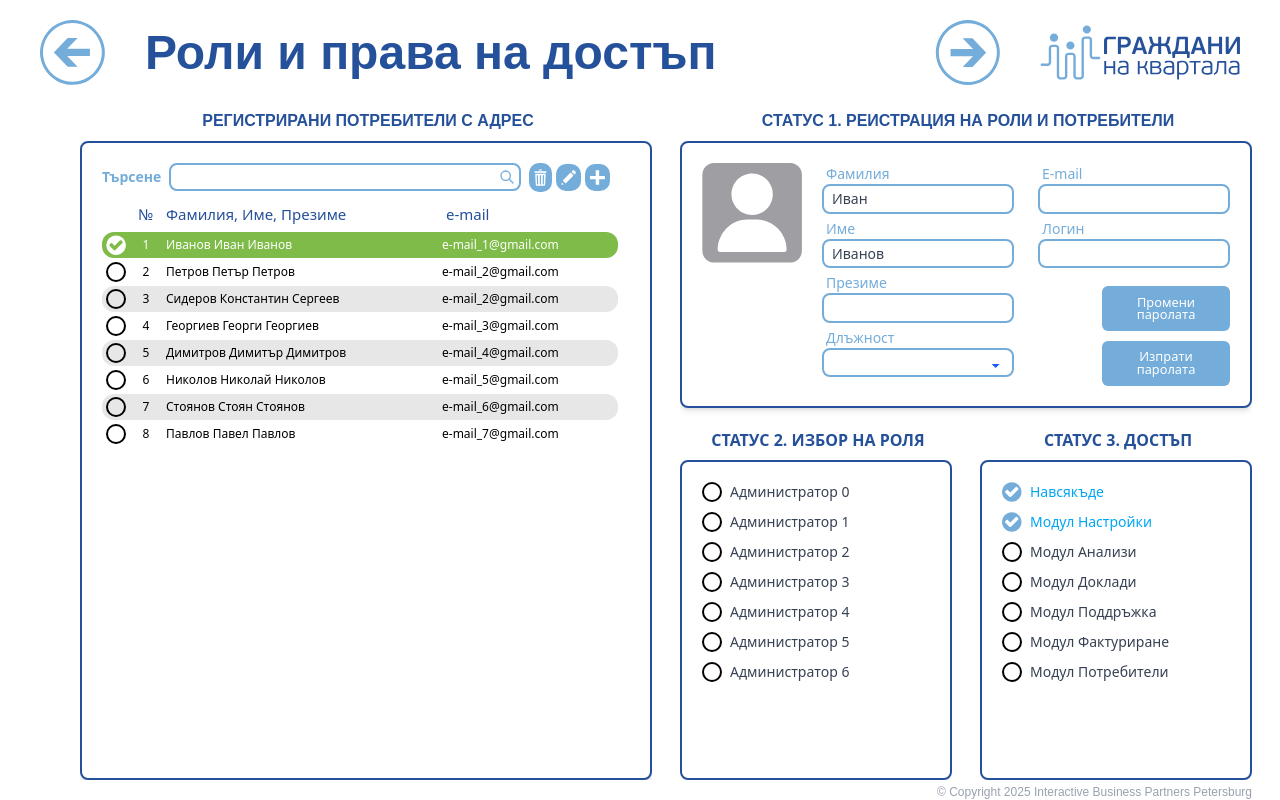
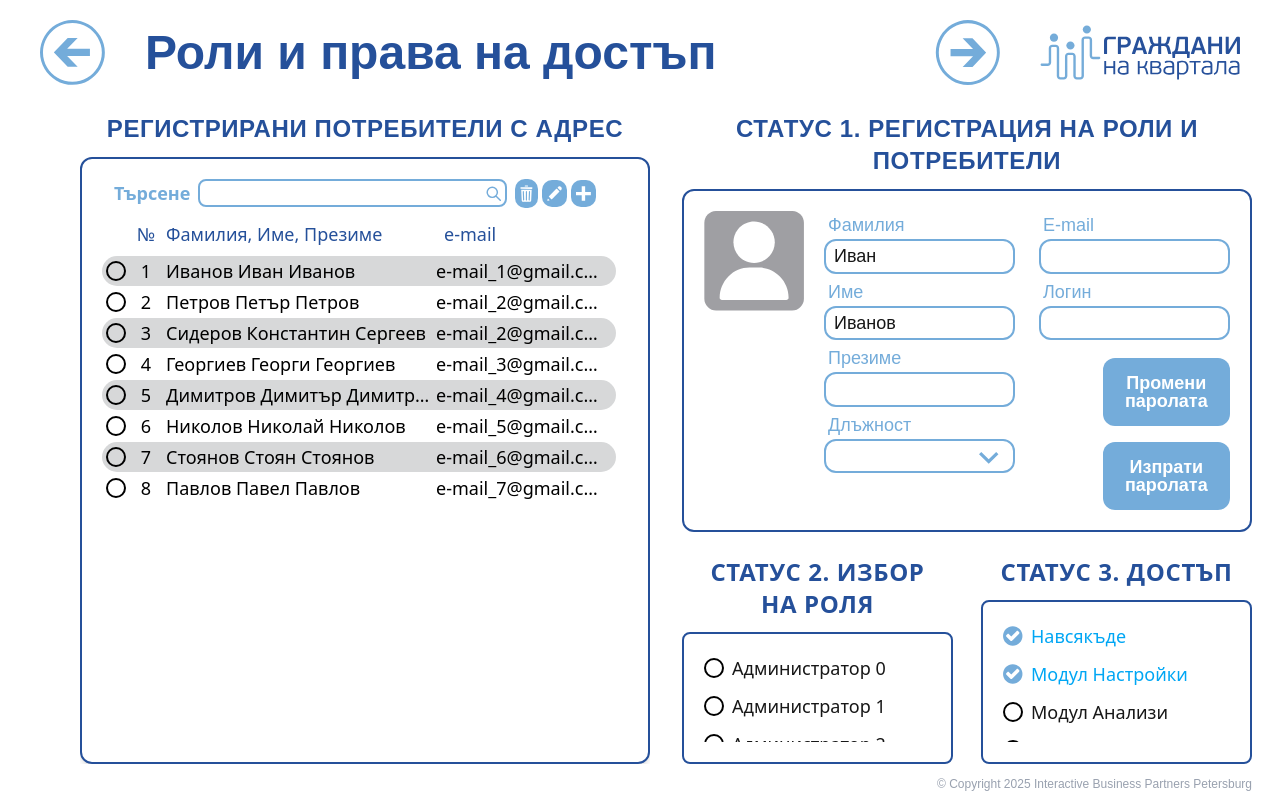
Before and after one commit to MiroslavAtanasov01/gk-web, a Next.js app: page /user-roles in a window 1280 px wide. Built offline with nearby package versions, Linux system fonts and the light colour scheme.

Commit message:
Refactor user roles components for improved layout and styling; enhance typography and spacing in UserList, UserForm, and OptionsList; add initial user data mock.

```diff
--- a/src/app/user-roles/page.tsx
+++ b/src/app/user-roles/page.tsx
@@ -1,7 +1,5 @@
 "use client";
 
-import Image from "next/image";
-import { useRouter } from "next/navigation";
 import UserList from "@/components/user-roles/UserList";
 import UserForm from "@/components/user-roles/UserForm";
 import OptionsList, {
@@ -10,15 +8,7 @@ import OptionsList, {
 import { useState } from "react";
 import Header from "@/components/auto-reports/Header";
 
-// If SelectableItem is not exported from OptionsList.tsx, define it here or import it if it's in a separate types file
-// export interface SelectableItem {
-//   id: string | number;
-//   label: string;
-// }
-
 export default function FixCampaign() {
-  const router = useRouter();
-
   const roleOptions: SelectableItem[] = [
     { id: "role_admin0", label: "Администратор 0" },
     { id: "role_admin1", label: "Администратор 1" },
@@ -57,32 +47,32 @@ export default function FixCampaign() {
     <div className="flex h-screen flex-col">
       <Header title="Роли и права на достъп" />
 
-      <div className="flex w-full grow gap-7 overflow-hidden p-1 px-7 pl-20">
+      <div className="mt-3 flex w-full grow gap-8 overflow-hidden p-1 px-7 pl-20">
         <div className="flex flex-1 flex-col overflow-hidden">
           <div className="flex justify-center">
-            <p className="text-text-secondary pt-5 pb-2 pl-1 font-bold uppercase">
-              Регистрирани потребители с адрес
+            <p className="text-primary w-full p-3 text-center text-2xl font-semibold tracking-wide">
+              РЕГИСТРИРАНИ ПОТРЕБИТЕЛИ С АДРЕС
             </p>
           </div>
-          <div className="border-text-secondary relative m-auto flex h-full w-full flex-col rounded-lg border-2 bg-white p-5 font-sans shadow-md">
+          <div className="border-text-secondary relative m-auto flex h-full w-full flex-col rounded-xl border-2 bg-white p-5 font-sans shadow-md">
             <UserList />
           </div>
         </div>
 
         <div className="flex flex-1 flex-col overflow-hidden">
           <div className="flex justify-center">
-            <p className="text-text-secondary pt-5 pb-2 pl-1 font-bold uppercase">
-              Статус 1. Реистрация на роли и потребители
+            <p className="text-primary w-full p-3 text-center text-2xl font-semibold tracking-wide">
+              СТАТУС 1. РЕГИСТРАЦИЯ НА РОЛИ И ПОТРЕБИТЕЛИ
             </p>
           </div>
           <div className="flex flex-1 flex-col overflow-hidden">
-            <div className="border-text-secondary relative m-auto mb-3 flex w-full flex-col rounded-lg border-2 bg-white p-5 font-sans shadow-md">
+            <div className="border-text-secondary relative m-auto mb-3 flex w-full flex-col rounded-xl border-2 p-5">
               <UserForm />
             </div>
             <div className="flex w-full flex-1 flex-row gap-7 overflow-hidden font-sans">
               <div className="flex w-1/2 flex-col">
-                <p className="text-text-secondary w-full shrink-0 pt-2 pb-2 pl-1 text-center font-bold uppercase">
-                  Статус 2. Избор на роля
+                <p className="text-primary w-full p-3 text-center text-2xl font-semibold tracking-wide">
+                  СТАТУС 2. ИЗБОР НА РОЛЯ
                 </p>
                 <OptionsList
                   items={roleOptions}
@@ -92,8 +82,8 @@ export default function FixCampaign() {
                 />
               </div>
               <div className="flex w-1/2 flex-col">
-                <p className="text-text-secondary w-full shrink-0 pt-2 pb-2 pl-1 text-center font-bold uppercase">
-                  Статус 3. Достъп
+                <p className="text-primary w-full p-3 text-center text-2xl font-semibold tracking-wide">
+                  СТАТУС 3. ДОСТЪП
                 </p>
                 <OptionsList
                   items={accessOptions}
@@ -107,7 +97,7 @@ export default function FixCampaign() {
         </div>
       </div>
       <div>
-        <p className="pr-7 text-end text-xs text-gray-400">
+        <p className="py-2 pr-7 text-end text-xs text-gray-400">
           © Copyright 2025 Interactive Business Partners Petersburg
         </p>
       </div>
--- a/src/components/user-roles/OptionsList.tsx
+++ b/src/components/user-roles/OptionsList.tsx
@@ -62,7 +62,7 @@ const OptionsList: React.FC<MultiSelectProps> = ({
       className={`border-text-secondary flex flex-col rounded-lg border-2 bg-white p-5 ${className}`}
     >
       {items.length === 0 ? (
-        <p className="text-sm text-gray-500">No options available.</p>
+        <p className="text-lg">No options available.</p>
       ) : (
         <ul className="custom-scrollbar space-y-2.5 overflow-y-auto">
           {items.map((item) => {
@@ -88,10 +88,8 @@ const OptionsList: React.FC<MultiSelectProps> = ({
                   <IconUncheckedCircle className="shrink-0" />
                 )}
                 <span
-                  className={`ml-2 text-sm ${
-                    isSelected
-                      ? "text-sky-500"
-                      : "group-hover:text-secondary text-gray-700"
+                  className={`ml-2 text-lg ${
+                    isSelected ? "text-sky-500" : "group-hover:text-secondary"
                   }`}
                 >
                   {item.label}
--- a/src/components/user-roles/UserForm.tsx
+++ b/src/components/user-roles/UserForm.tsx
@@ -1,4 +1,4 @@
-"use client"; // If using Next.js App Router
+"use client";
 
 import React from "react";
 import Image from "next/image";
@@ -25,14 +25,11 @@ const FormField: React.FC<FormFieldProps> = ({
   const fieldId = id || label.toLowerCase().replace(/\s+/g, "-");
 
   const baseInputClasses =
-    "w-full border-2 rounded-lg px-2 py-1 mb-1 text-sm text-gray-700 bg-white leading-tight border-secondary focus:outline-none focus:border-secondary focus:ring-1 focus:ring-secondary";
+    "w-full border-2 rounded-xl px-2 py-1 mb-1 text-lg leading-tight border-secondary focus:outline-none focus:border-secondary focus:ring-1 focus:ring-secondary";
 
   return (
     <div className="mb-0">
-      <label
-        htmlFor={fieldId}
-        className="text-secondary block pl-1 text-[14px]"
-      >
+      <label htmlFor={fieldId} className="text-secondary block pl-1 text-lg">
         {label}
       </label>
       {isSelect ? (
@@ -49,11 +46,14 @@ const FormField: React.FC<FormFieldProps> = ({
             )}
             {children}
           </select>
-          <div className="pointer-events-none absolute inset-y-0 right-0 flex items-center px-3 text-blue-600">
-            <svg className="h-4 w-4 fill-current" viewBox="0 0 20 20">
-              <path d="M7 10l5 5 5-5H7z" />
-            </svg>
-          </div>
+          <span className="pointer-events-none absolute top-1/2 right-4 -translate-y-1/2">
+            <Image
+              src="/images/down-arrow.svg"
+              alt="arrow"
+              width={20}
+              height={15}
+            />
+          </span>
         </div>
       ) : (
         <input
@@ -70,7 +70,7 @@ const FormField: React.FC<FormFieldProps> = ({
 
 function UserForm() {
   const buttonClasses =
-    "w-2/3 bg-secondary text-white font-medium py-[0.6rem] px-4 rounded-md text-[0.8rem] transition-colors duration-200 ease-in-out leading-none hover:bg-[#7FA0CC]";
+    "w-2/3 bg-secondary text-white font-medium p-4 rounded-xl cursor-pointer text-lg transition-colors duration-200 font-semibold ease-in-out leading-none hover:bg-primary";
 
   return (
     <>
@@ -111,7 +111,7 @@ function UserForm() {
               <FormField label="E-mail" id="email" type="email" />
               <FormField label="Логин" id="login" />
             </div>
-            <div className="mt-auto space-y-2.5 pt-3.5 text-end">
+            <div className="mt-auto space-y-4 pt-3.5 text-end">
               <button type="button" className={buttonClasses}>
                 Промени паролата
               </button>
--- a/src/components/user-roles/UserList.tsx
+++ b/src/components/user-roles/UserList.tsx
@@ -3,13 +3,14 @@
 import React, { useState } from "react";
 import Image from "next/image";
 import "@/styles/campaign.css";
+import { initialUsersData } from "@/utils/mockData";
 
 // Helper SVG Icon Components (Search and Chevrons are still used)
 const SearchIcon = ({ className = "w-4 h-4" }: { className?: string }) => (
   <svg
     className={className}
     fill="none"
-    viewBox="0 0 24 24"
+    viewBox="0 0 22 22"
     stroke="currentColor"
     strokeWidth={2}
   >
@@ -37,46 +38,15 @@ const IconCheckedCircle = ({ className }: { className?: string }) => (
     className={className}
   />
 );
-interface UserData {
+export interface UserData {
   id: number;
   num: number;
   name: string;
   email: string;
 }
 
-const initialUsersData: UserData[] = [
-  { id: 1, num: 1, name: "Иванов Иван Иванов", email: "e-mail_1@gmail.com" },
-  { id: 2, num: 2, name: "Петров Петър Петров", email: "e-mail_2@gmail.com" },
-  {
-    id: 3,
-    num: 3,
-    name: "Сидеров Константин Сергеев",
-    email: "e-mail_2@gmail.com",
-  },
-  {
-    id: 4,
-    num: 4,
-    name: "Георгиев Георги Георгиев",
-    email: "e-mail_3@gmail.com",
-  },
-  {
-    id: 5,
-    num: 5,
-    name: "Димитров Димитър Димитров",
-    email: "e-mail_4@gmail.com",
-  },
-  {
-    id: 6,
-    num: 6,
-    name: "Николов Николай Николов",
-    email: "e-mail_5@gmail.com",
-  },
-  { id: 7, num: 7, name: "Стоянов Стоян Стоянов", email: "e-mail_6@gmail.com" },
-  { id: 8, num: 8, name: "Павлов Павел Павлов", email: "e-mail_7@gmail.com" },
-];
-
 function UserListComponent() {
-  const [selectedUserId, setSelectedUserId] = useState<number | null>(1);
+  const [selectedUserId, setSelectedUserId] = useState<number | null>(null);
   const [searchTerm, setSearchTerm] = useState("");
 
   const handleRowClick = (id: number) => {
@@ -89,21 +59,12 @@ function UserListComponent() {
       user.email.toLowerCase().includes(searchTerm.toLowerCase()),
   );
 
-  const topPadding = 12;
-  const searchSectionHeight = 28 + 8;
-  const tableHeaderHeight = 16 + 4;
-  const firstRowOffset = 5;
-  const scrollArrowTopPosition =
-    topPadding + searchSectionHeight + tableHeaderHeight + firstRowOffset;
-
   return (
     <>
       {/* Header: Search and Actions */}
-      <div className="mb-2 flex items-center justify-between">
+      <div className="mb-2 flex items-center justify-between px-3">
         <div className="mr-2 flex flex-grow items-center">
-          {" "}
-          <span className="text-secondary mr-2 shrink-0 text-sm font-semibold">
-            {" "}
+          <span className="text-secondary mr-2 shrink-0 text-lg font-semibold">
             Търсене
           </span>
           <div className="relative flex w-full items-center">
@@ -112,7 +73,7 @@ function UserListComponent() {
               type="text"
               value={searchTerm}
               onChange={(e) => setSearchTerm(e.target.value)}
-              className="border-secondary h-7 w-full rounded-lg border-2 px-2 py-1 pr-7 text-xs focus:border-blue-500 focus:ring-1 focus:ring-blue-500 focus:outline-none"
+              className="border-secondary focus:ring-secondary focus:border-secondary h-7 w-full rounded-lg border-2 px-2 py-1 pr-7 text-lg focus:ring-1 focus:outline-none"
             />
             <SearchIcon className="text-secondary absolute right-1.5 h-4 w-4" />
           </div>
@@ -147,15 +108,15 @@ function UserListComponent() {
       </div>
 
       {/* Table Header */}
-      <div className="text-primary mb-1 flex items-center pr-2 text-xs font-bold">
+      <div className="text-primary mb-1 flex items-center pr-2 font-bold">
         <div className="w-7 shrink-0 py-1"></div>
-        <span className="w-8 shrink-0 py-1 text-center text-[15px] font-medium">
+        <span className="w-8 shrink-0 py-1 text-center text-lg font-medium">
           №
         </span>
-        <span className="flex-grow px-1 py-1 text-[15px] font-medium">
+        <span className="flex-grow px-1 py-1 text-lg font-medium">
           Фамилия, Име, Презиме
         </span>
-        <span className="w-[180px] shrink-0 px-1 py-1 text-[15px] font-medium">
+        <span className="w-[180px] shrink-0 px-1 py-1 text-lg font-medium">
           e-mail
         </span>
       </div>
@@ -167,13 +128,13 @@ function UserListComponent() {
 
           let rowBgClass = "";
           if (isSelected) {
-            rowBgClass = "bg-[#7FBB48] text-white";
+            rowBgClass = "bg-custom-green text-white";
           } else {
             const originalIndex = initialUsersData.findIndex(
               (u) => u.id === user.id,
             );
             if (originalIndex % 2 === 0) {
-              rowBgClass = "bg-[#E7E7E7] text-black";
+              rowBgClass = "bg-gray-bg text-black";
             } else {
               rowBgClass = "bg-white text-black";
             }
@@ -183,7 +144,7 @@ function UserListComponent() {
             <div
               key={user.id}
               onClick={() => handleRowClick(user.id)}
-              className={`flex h-[26px] cursor-pointer items-center rounded-xl text-xs ${rowBgClass} hover:bg-gray-300 ${isSelected ? "hover:text-white" : "hover:text-black"}`}
+              className={`flex h-[30px] cursor-pointer items-center rounded-2xl text-lg ${rowBgClass} hover:bg-gray-100 ${isSelected ? "hover:text-white" : "hover:text-black"}`}
             >
               <div className="flex w-7 shrink-0 items-center justify-center">
                 {isSelected ? <IconCheckedCircle /> : <IconUncheckedCircle />}
@@ -194,14 +155,14 @@ function UserListComponent() {
               <span className="flex-grow truncate px-1 py-0.5">
                 {user.name}
               </span>
-              <span className="w-[180px] shrink-0 truncate px-1 py-0.5">
+              <span className="w-[180px] shrink-0 truncate py-0.5 pr-2">
                 {user.email}
               </span>
             </div>
           );
         })}
         {filteredUsers.length === 0 && (
-          <div className="py-4 text-center text-sm text-gray-500">
+          <div className="py-4 text-center text-lg">
             Няма намерени потребители.
           </div>
         )}
--- a/src/utils/mockData.ts
+++ b/src/utils/mockData.ts
@@ -1,3 +1,4 @@
+import { UserData } from "@/components/user-roles/UserList";
 import { Campaign } from "@/types/types";
 
 export const sampleCampaigns: Campaign[] = [
@@ -67,3 +68,34 @@ export const campaignData = [
   { id: 5, code: "001/001", name: "кампания № 010" },
   { id: 6, code: "001/001", name: "кампания № 010" },
 ];
+
+export const initialUsersData: UserData[] = [
+  { id: 1, num: 1, name: "Иванов Иван Иванов", email: "e-mail_1@gmail.com" },
+  { id: 2, num: 2, name: "Петров Петър Петров", email: "e-mail_2@gmail.com" },
+  {
+    id: 3,
+    num: 3,
+    name: "Сидеров Константин Сергеев",
+    email: "e-mail_2@gmail.com",
+  },
+  {
+    id: 4,
+    num: 4,
+    name: "Георгиев Георги Георгиев",
+    email: "e-mail_3@gmail.com",
+  },
+  {
+    id: 5,
+    num: 5,
+    name: "Димитров Димитър Димитров",
+    email: "e-mail_4@gmail.com",
+  },
+  {
+    id: 6,
+    num: 6,
+    name: "Николов Николай Николов",
+    email: "e-mail_5@gmail.com",
+  },
+  { id: 7, num: 7, name: "Стоянов Стоян Стоянов", email: "e-mail_6@gmail.com" },
+  { id: 8, num: 8, name: "Павлов Павел Павлов", email: "e-mail_7@gmail.com" },
+];
```
